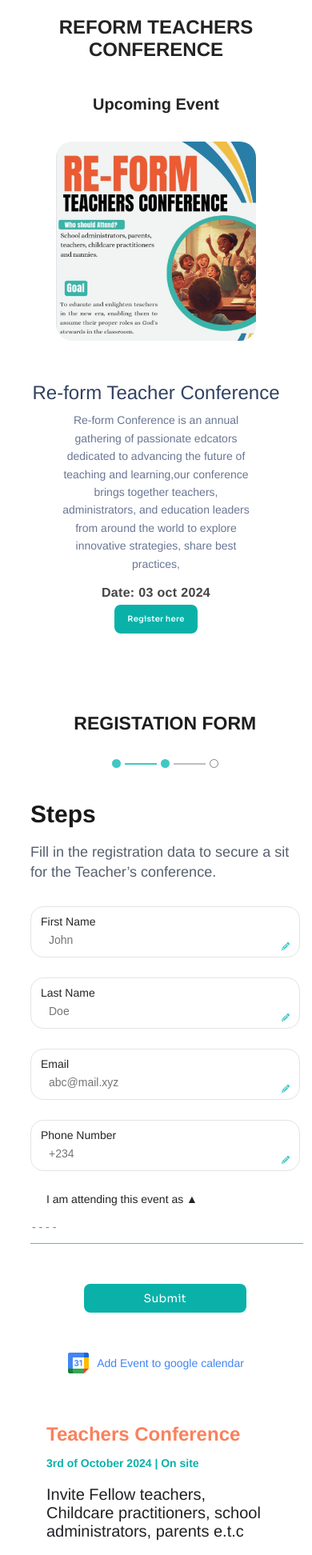
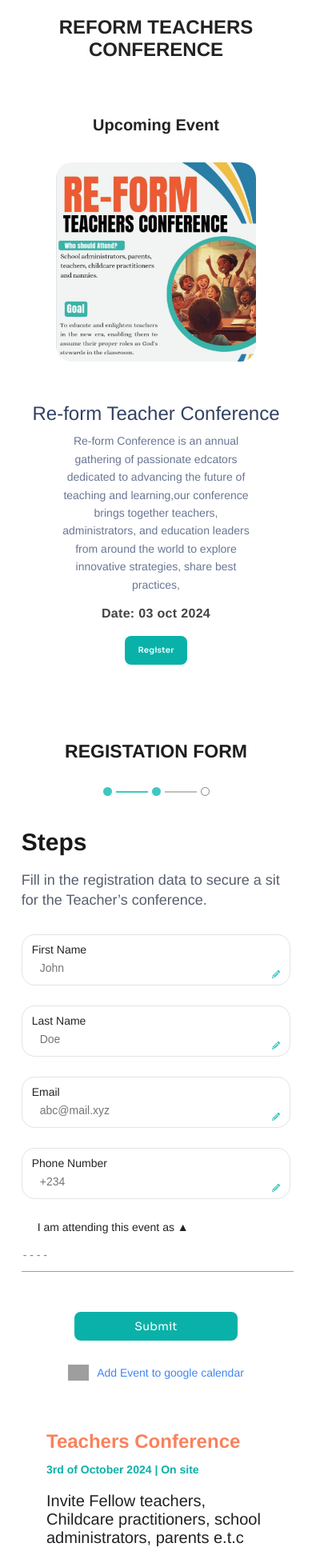
Before and after one commit to jubrealguy/re-form, a React (Create React App) app: page / in a window 390 px wide. Shown: the top 1944 px of the page at 80% size. Built offline with nearby package versions, Linux system fonts and the light colour scheme; grey boxes are pictures that could not be loaded.

Commit message:
responsiveness

```diff
--- a/src/App.css
+++ b/src/App.css
@@ -23,7 +23,7 @@
 
     .header__primary {
         font-size: 28px;
-        margin-bottom: 0;
+        margin-bottom: 10px;
     }
 }
 
@@ -35,7 +35,7 @@
     .header__primary {
         font-size: 24px;
         line-height: 27.6px;
-        margin-bottom: -40px;
+        margin-bottom: 20px;
     }
 }
 
@@ -131,8 +131,8 @@
 
 @media screen and (max-width: 800px) {
     .event__info {
-        padding: 4rem 30px;
-        margin-bottom: -20px;
+        padding: 30px;
+        margin-bottom: 30px;
     }
 
     .event__info--head {
@@ -179,7 +179,7 @@
 
     .register__link {
         font-size: 10px;
-        margin-top: -10px;
+        margin-top: 3px;
     }
 }
 
@@ -291,9 +291,8 @@
 }
 
 @media screen and (max-width: 500px) {
-    .event_form {
+    .event__form {
         padding: 10px;
-        width: 100%;
     }
 
     .event__form--head {
@@ -739,12 +738,15 @@
     .event__sponsor img {
         width: 160px;
         height: 65px;
+        margin-bottom: 20px;
     }
 
     .event__sponsor a {
+        display: inline-block;
+        margin-bottom: 20px;
         font-size: 13px;
         line-height: 15px;
-        padding: 15px 30px;
+        padding: 15px 27.5px;
     }
 }
 
--- a/src/Event.js
+++ b/src/Event.js
@@ -6,7 +6,6 @@ import { faFilter } from '@fortawesome/free-solid-svg-icons';
 import reform_img from './img/reform_img.png'
 import conference_img from './img/conference_img.png'
 import kids_img from './img/kids_image.png'
-import google from './img/Calendar.png'
 import DropdownWithCheckboxes from './dropdown';
 
 const Event = () => {
@@ -97,7 +96,7 @@ const Event = () => {
                         <h4 className="event__details--head">Re-form Teacher Conference</h4>
                         <p className="event__details--body">Re-form Conference is an annual gathering of passionate edcators dedicated to advancing the future of teaching and learning,our conference brings together teachers, administrators, and education leaders from around the world to explore innovative strategies, share best practices,</p>
                         <div className="event__details--register">
-                            <a href="##" className="register__link">Register here</a>
+                            <a href="##" className="register__link">Register</a>
                             <p className="register__date">Date: 03 oct 2024</p>
                         </div>
                     </div>
@@ -150,7 +149,7 @@ const Event = () => {
             </form>
 
             <a href='https://calendar.google.com/calendar' className='google__link' target='_blank' rel='noopener noreferrer'>
-                <img src={google} alt=''/>
+                <img src='https://i.imgur.com/UfT3yCQ.png' alt=''/>
                 <span>Add Event to google calendar</span>
             </a>
 
```
